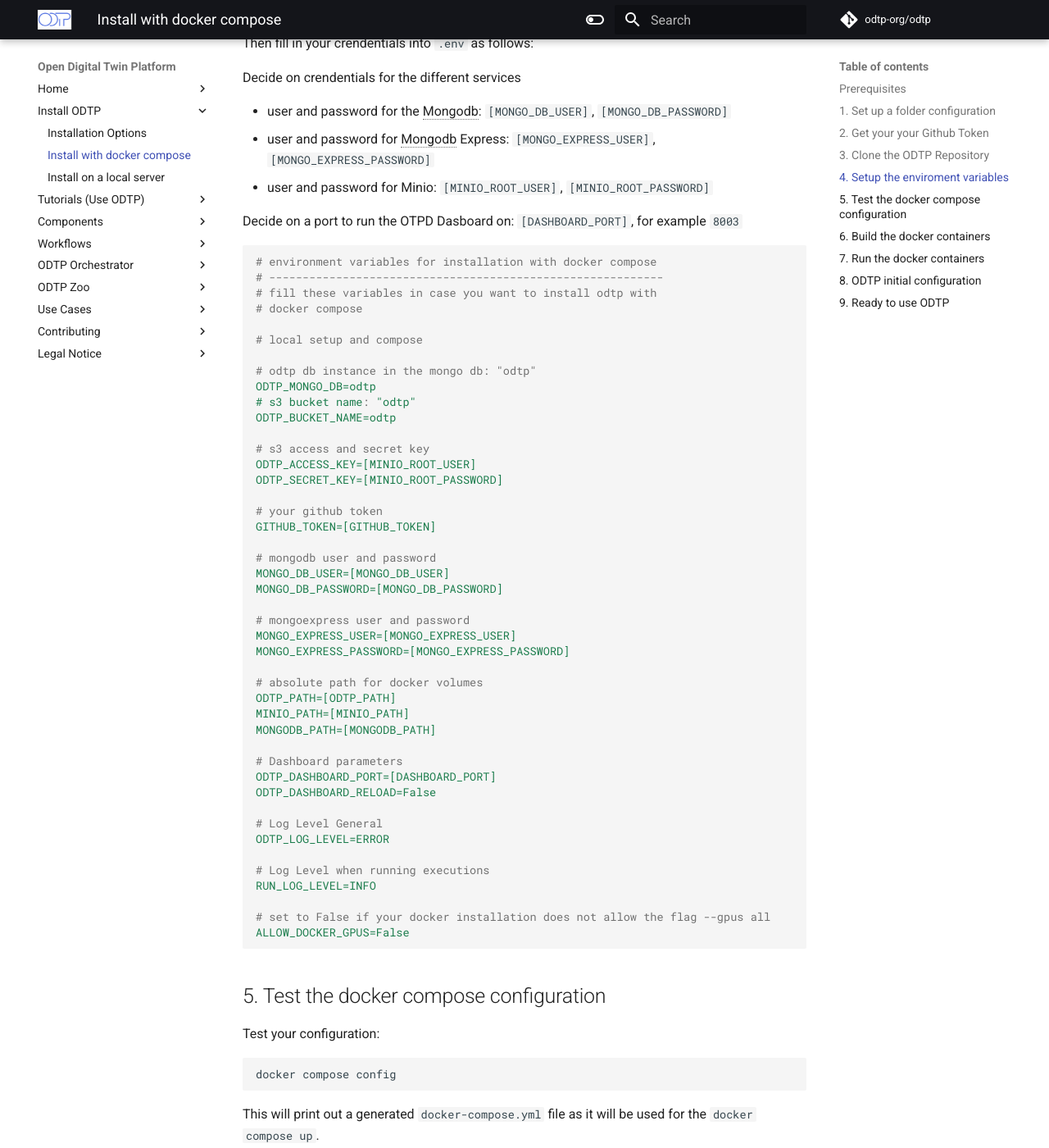
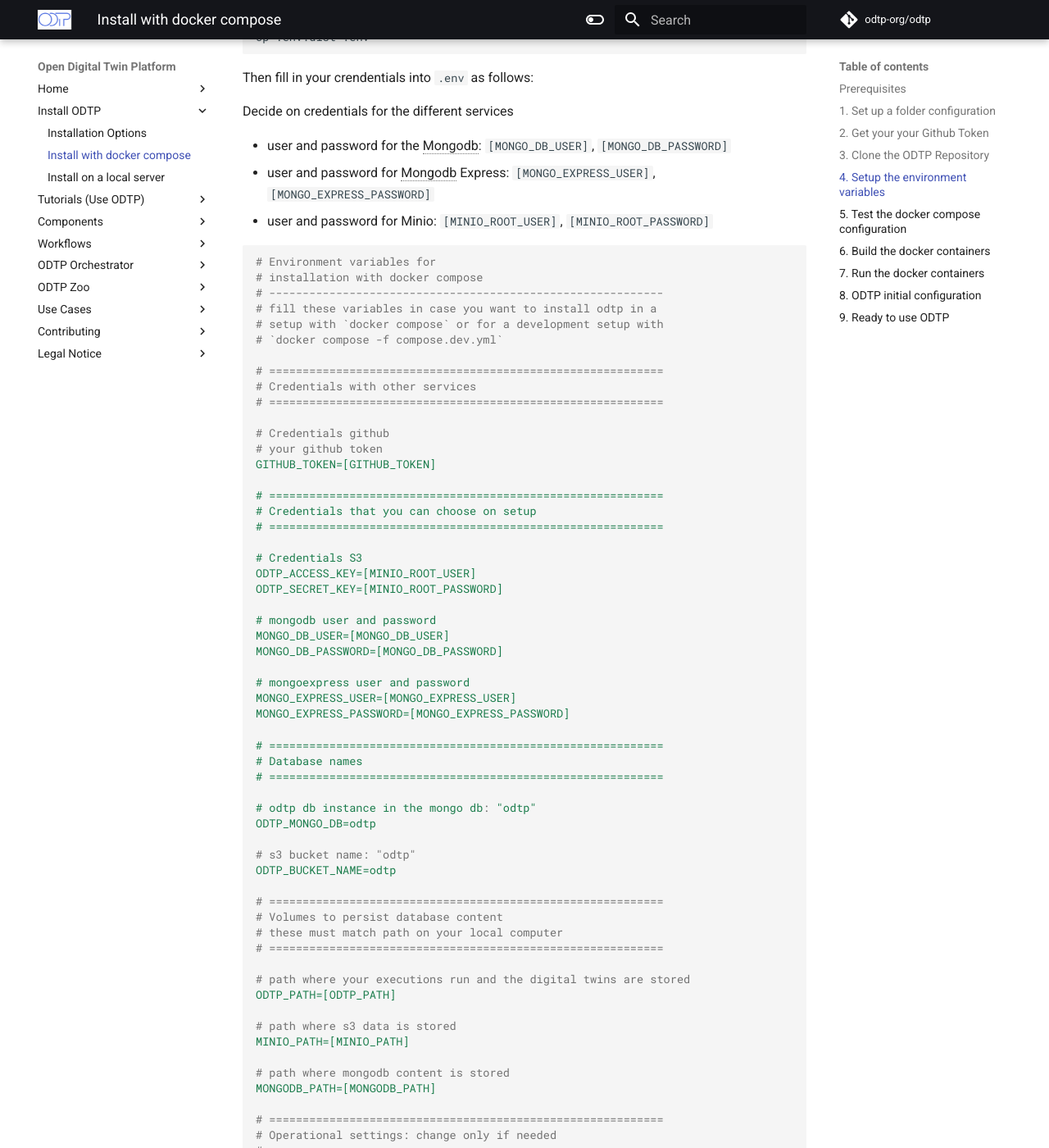
Before and after one commit to odtp-org/odtp-manuals, an MkDocs documentation site: the page built from docs/installation/docker-compose_install.md, in a window 1280 px wide and 1400 px high, scrolled down 2275 px. Shown: the whole window at 82% size. Built offline with MkDocs 1.6.1 and Material for MkDocs 9.7.7, drawn with Linux system fonts in a browser that asks for light colours; a script that is not in the unit is left out; comment, search, counter and statistics services are not loaded; some of the changed text lies outside the part shown.

Commit message:
chore: update installation description with docker compose

````diff
--- a/docs/installation/docker-compose_install.md
+++ b/docs/installation/docker-compose_install.md
@@ -18,15 +18,17 @@ In order to install ODTP with Docker compose you need [Docker compose](https://d
 ## 1. Set up a folder configuration
 
 Create a folder (we recommend you name it `odtp`) where ODTP will locate all services, and files needed.
-Create the following sub-folders: `mongodb`, `minio`, and `digital-twins`.
-The file system structure should be like this:
+Create the following sub-folders: `mongodb`, `minio`, and `digital-twins`. This folders will serve as
+volumes for the odtp services.
+
+The file system structure should look like this:
 
 ```bash
 └── odtp
-    ├── mongodb
     ├── digital-twins
-    └── minio
-        └── odtp
+    ├── minio
+    |   └── odtp
+    └── mongodb
 ```
 
 Save the name of the path names for later use during the installation:
@@ -57,54 +59,56 @@ Afterwards your folder structure will look like this:
 
 ```bash
 └── odtp
-    ├── mongodb
+    ├── digital-twins
     ├── minio
     |   └── odtp
-    └── digital-twins
+    └── mongodb
     └── odtp
         └── compose.yml
         └── .env.dist.compose
         ...
 ```
 
-## 4. Setup the enviroment variables
+## 4. Setup the environment variables
 
 The `.env` should be completed by adding administrator users, passwords and configuration for the different services:
 
 ```bash
 cd odtp
-cp .env.dist.compose .env
+cp .env.dist .env
 ```
 
 Then fill in your crendentials into `.env` as follows:
 
-Decide on crendentials for the different services
+Decide on credentials for the different services
 
 - user and password for the Mongodb: `[MONGO_DB_USER]`, `[MONGO_DB_PASSWORD]`
 - user and password for Mongodb Express: `[MONGO_EXPRESS_USER]`, `[MONGO_EXPRESS_PASSWORD]`
 - user and password for Minio: `[MINIO_ROOT_USER]`, `[MINIO_ROOT_PASSWORD]`
 
-Decide on a port to run the OTPD Dasboard on: `[DASHBOARD_PORT]`, for example `8003`
+```yaml
+# Environment variables for
+# installation with docker compose
+# -----------------------------------------------------------
+# fill these variables in case you want to install odtp in a
+# setup with `docker compose` or for a development setup with
+# `docker compose -f compose.dev.yml`
 
-```yaml
-# environment variables for installation with docker compose
-# -----------------------------------------------------------
-# fill these variables in case you want to install odtp with
-# docker compose
+# ===========================================================
+# Credentials with other services
+# ===========================================================
 
-# local setup and compose
+# Credentials github
+# your github token
+GITHUB_TOKEN=[GITHUB_TOKEN]
 
-# odtp db instance in the mongo db: "odtp"
-ODTP_MONGO_DB=odtp
-# s3 bucket name: "odtp"
-ODTP_BUCKET_NAME=odtp
+# ===========================================================
+# Credentials that you can choose on setup
+# ===========================================================
 
-# s3 access and secret key
+# Credentials S3
 ODTP_ACCESS_KEY=[MINIO_ROOT_USER]
 ODTP_SECRET_KEY=[MINIO_ROOT_PASSWORD]
-
-# your github token
-GITHUB_TOKEN=[GITHUB_TOKEN]
 
 # mongodb user and password
 MONGO_DB_USER=[MONGO_DB_USER]
@@ -114,24 +118,70 @@ MONGO_DB_PASSWORD=[MONGO_DB_PASSWORD]
 MONGO_EXPRESS_USER=[MONGO_EXPRESS_USER]
 MONGO_EXPRESS_PASSWORD=[MONGO_EXPRESS_PASSWORD]
 
-# absolute path for docker volumes
+# ===========================================================
+# Database names
+# ===========================================================
+
+# odtp db instance in the mongo db: "odtp"
+ODTP_MONGO_DB=odtp
+
+# s3 bucket name: "odtp"
+ODTP_BUCKET_NAME=odtp
+
+# ===========================================================
+# Volumes to persist database content
+# these must match path on your local computer
+# ===========================================================
+
+# path where your executions run and the digital twins are stored
 ODTP_PATH=[ODTP_PATH]
+
+# path where s3 data is stored
 MINIO_PATH=[MINIO_PATH]
+
+# path where mongodb content is stored
 MONGODB_PATH=[MONGODB_PATH]
 
+# ===========================================================
+# Operational settings: change only if needed
+# ===========================================================
+
 # Dashboard parameters
-ODTP_DASHBOARD_PORT=[DASHBOARD_PORT]
+# you can chose a different port to serve the dashboard in case port
+# 8003 is not available as port on your computer
+ODTP_DASHBOARD_PORT=8003
+# this setting should only be True during development but False in
+# production
 ODTP_DASHBOARD_RELOAD=False
 
-# Log Level General
+# Log level
+# Log level for the dashboard
 ODTP_LOG_LEVEL=ERROR
-
-# Log Level when running executions
+# log level for the component runs
 RUN_LOG_LEVEL=INFO
 
-# set to False if your docker installation does not allow the flag --gpus all
+# Set to False if your docker installation does not allow the flag --gpus all
+# Set to True in case you want to use GPUs
 ALLOW_DOCKER_GPUS=False
+
+# ===========================================================
+# Development settings: only needed for development
+# setup with compose.dev.yml:
+# `docker compose -f compose.dev.yml`
+# ===========================================================
+
+# Local path on your computer to your odtp installation
+APP_PATH=
+
+# Install the package in editable mode.
+PIP_INSTALL_ARGS="--editable"
 ```
+
+!!! Note
+    The variables `APP_PATH` and `PIP_INSTALL_ARGS="--editable"` are
+    only needed for the development setup of the project with `docker compose -f compose.dev.yml`.
+    In that case `APP_PATH` should be the path to the project directory on your local computer.
+    For a production setup this section of the `.env` file can be deleted.
 
 ## 5. Test the docker compose configuration
 
````
